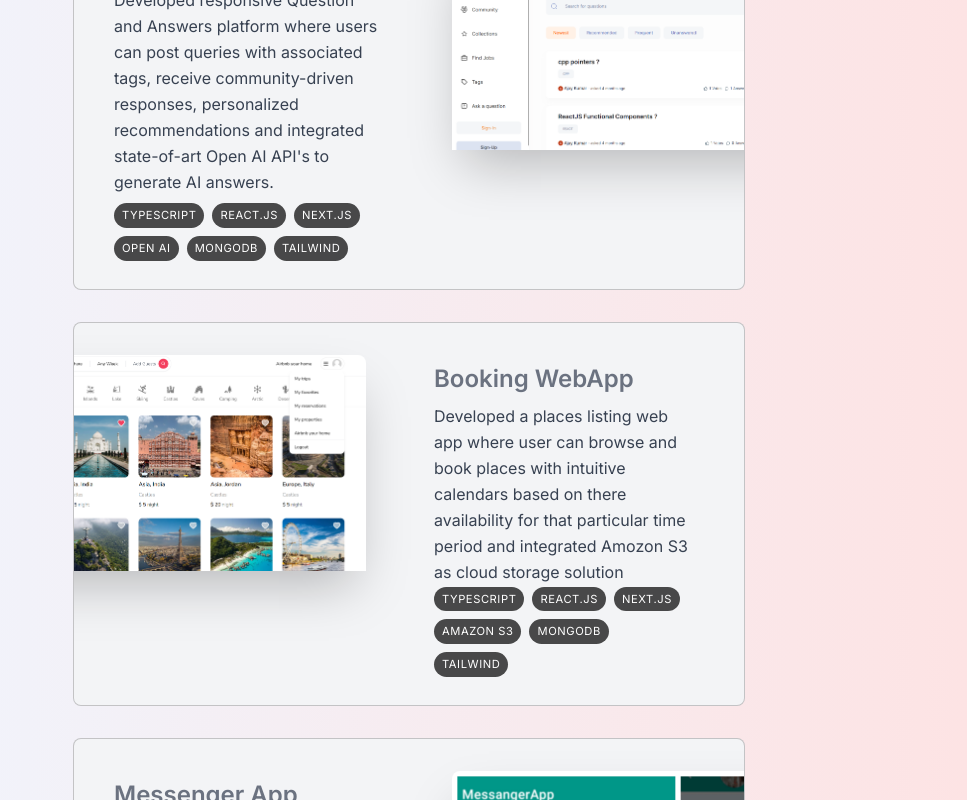
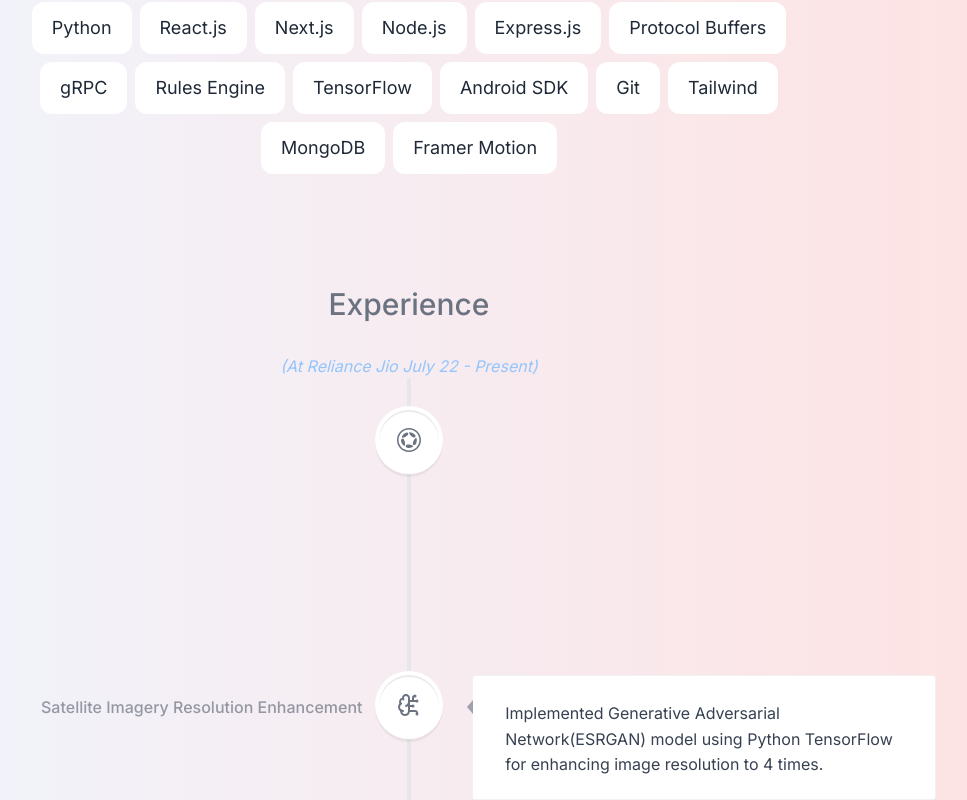
Before and after one commit to AbhaySingh5349/portfolio, a Next.js app: page / in a window 1280 px wide. Shown: the part 1240-2040 px from the top of the page, without its empty margins (231-1198 px from the left). Built offline with nearby package versions, Linux system fonts and the light colour scheme.

Commit message:
added experience section with vertical timeline

```diff
--- a/app/page.tsx
+++ b/app/page.tsx
@@ -6,6 +6,7 @@
   Intro,
   Projects,
   Proficiencies,
+  Experience,
 } from '@/components';
 
 const Home = () => {
@@ -14,8 +15,9 @@
       <ContactLinks />
       <SectionDivider />
       <Intro />
+      <Proficiencies />
+      <Experience />
       <Projects />
-      <Proficiencies />
     </div>
   );
 };
--- /dev/null
+++ b/components/about/experience.tsx
@@ -0,0 +1,40 @@
+'use client';
+
+import React from 'react';
+
+import { VerticalTimeline } from 'react-vertical-timeline-component';
+
+import { SectionHeading, TimelineElement } from '@/components';
+import { experiencesData } from '@/lib';
+import { useSectionInView } from '@/hooks';
+
+const Experience = () => {
+  const { ref } = useSectionInView('Experience', 0.5);
+
+  return (
+    <section
+      ref={ref}
+      id="experience"
+      className="mb-28 scroll-mt-28 text-center sm:mb-28"
+    >
+      <SectionHeading>Experience</SectionHeading>
+      <h3 className="italic text-blue-300">
+        (At Reliance Jio July 22 - Present)
+      </h3>
+      <VerticalTimeline lineColor="#e5e7eb">
+        {experiencesData.map((item, index) => (
+          <React.Fragment key={index}>
+            <TimelineElement
+              icon={item?.icon}
+              date={item?.date}
+              description={item?.description}
+              title={item?.title}
+            />
+          </React.Fragment>
+        ))}
+      </VerticalTimeline>
+    </section>
+  );
+};
+
+export default Experience;
--- a/components/about/proficiencies.tsx
+++ b/components/about/proficiencies.tsx
@@ -37,7 +37,7 @@
     <section
       ref={ref}
       id="proficiencies"
-      className="mb-28 max-w-[53rem] scroll-mt-28 text-center sm:mb-40"
+      className="mb-28 max-w-[53rem] scroll-mt-28 text-center sm:mb-28"
     >
       <div className="mt-4 flex flex-row justify-center gap-2">
         <TabBtn
--- a/components/header/navbar.tsx
+++ b/components/header/navbar.tsx
@@ -7,7 +7,6 @@
 import { links } from '@/lib';
 import Link from 'next/link';
 import clsx from 'clsx'; // to work with dynamic classes added on specific conditions
-import { useInView } from 'react-intersection-observer';
 
 import { useActiveSectionContext } from '@/context';
 
--- a/components/index.ts
+++ b/components/index.ts
@@ -2,8 +2,10 @@
 export { default as ContactLinks } from './header/contact_links';
 export { default as SectionDivider } from './shared/section_divider';
 export { default as Intro } from './about/intro';
-export { default as SectionHeading } from './shared/section-heading';
+export { default as SectionHeading } from './shared/section_heading';
 export { default as Projects } from './about/projects';
 export { default as ProjectCard } from './cards/project';
 export { default as Proficiencies } from './about/proficiencies';
 export { default as TabBtn } from './shared/tab_btn';
+export { default as Experience } from './about/experience';
+export { default as TimelineElement } from './shared/verticle_timeline_element';
--- /dev/null
+++ b/components/shared/verticle_timeline_element.tsx
@@ -0,0 +1,39 @@
+'use client';
+
+import React from 'react';
+import { VerticalTimelineElement } from 'react-vertical-timeline-component';
+import 'react-vertical-timeline-component/style.min.css';
+
+const TimelineElement = ({ icon, description, title }: any) => {
+  return (
+    <VerticalTimelineElement
+      visible={true}
+      contentStyle={{
+        // background: theme === 'light' ? '#f3f4f6' : 'rgba(255, 255, 255, 0.05)',
+        boxShadow: 'none',
+        border: '1px solid rgba(0, 0, 0, 0.05)',
+        textAlign: 'left',
+        padding: '1.3rem 2rem',
+      }}
+      contentArrowStyle={{
+        borderRight: '0.4rem solid #9ca3af',
+        // theme === 'light'
+        //   ? '0.4rem solid #9ca3af'
+        //   : '0.4rem solid rgba(255, 255, 255, 0.5)',
+      }}
+      date={title}
+      icon={icon}
+      iconStyle={{
+        background: 'white',
+        // theme === 'light' ? 'white' : 'rgba(255, 255, 255, 0.15)',
+        fontSize: '1.5rem',
+      }}
+    >
+      <p className="!mt-1 !font-normal text-gray-700 dark:text-white/75">
+        {description}
+      </p>
+    </VerticalTimelineElement>
+  );
+};
+
+export default TimelineElement;
--- a/lib/data.ts
+++ b/lib/data.ts
@@ -19,16 +19,16 @@
     hash: '#intro',
   },
   {
-    name: 'Projects',
-    hash: '#projects',
-  },
-  {
     name: 'Proficiencies',
     hash: '#proficiencies',
   },
   {
     name: 'Experience',
     hash: '#experience',
+  },
+  {
+    name: 'Projects',
+    hash: '#projects',
   },
   {
     name: 'Contact',
@@ -42,20 +42,20 @@
     description: `Implemented Golang based Grule Engine with structured Protocol Buffers schemas utilizing gRPC for building communication channels
       to generate dynamic advisories for farmers from diverse datasets of soil health, crop types and geographic locations.
       `,
-    icon: React.createElement(SiCoronaengine),
+    icon: React.createElement(SiCoronaengine), // since we are in .ts file & not in .tsx, so we need cannot use like <SiCoronaengine />
     date: '2019',
   },
   {
     title: 'Satellite Imagery Resolution Enhancement',
     description: `Implemented Generative Adversarial Network(ESRGAN) model using Python TensorFlow
-                  for enhancing image resolution to 4 times alongside automating image retrieval`,
+                  for enhancing image resolution to 4 times.`,
     icon: React.createElement(LuBrainCircuit),
     date: '2019 - 2021',
   },
   {
     title: 'Automated Image Download and Cloud Storage Integration',
     description: `Developed a backend service using Python automating downloads of image tiles from QGIS(Quantum Geographic Information System) at a particular resolution for given diagonal Lat/Lng
-       and stored in Azure Blob`,
+       and stored in Azure Blob.`,
     icon: React.createElement(MdOutlineCloudUpload),
     date: '2021 - present',
   },
@@ -63,7 +63,7 @@
   {
     title: 'Lightening Fast Geospatial Queries',
     description: `Implemented R-tree Data Structure for accelerating Nearest Neighbor Searches based on Lat/Lng
-       reducing search time from 7.5 secs to 0.5 sec`,
+       reducing search time from 7.5 secs to 0.5 sec.`,
     icon: React.createElement(TbBinaryTree),
     date: '2021 - present',
   },
--- a/package.json
+++ b/package.json
@@ -22,12 +22,14 @@
     "react-dom": "^18",
     "react-icons": "^5.0.1",
     "react-intersection-observer": "^9.8.1",
-    "react-type-animation": "^3.2.0"
+    "react-type-animation": "^3.2.0",
+    "react-vertical-timeline-component": "^3.6.0"
   },
   "devDependencies": {
     "@types/node": "^20",
     "@types/react": "^18",
     "@types/react-dom": "^18",
+    "@types/react-vertical-timeline-component": "^3.3.6",
     "autoprefixer": "^10.4.18",
     "eslint": "^8",
     "eslint-config-next": "14.1.3",
```
Also changed, not shown: components/shared/section_heading.tsx (renamed from components/shared/section-heading.tsx), libraries.txt, 1 other file (tests, documents, lock files or other folders).
